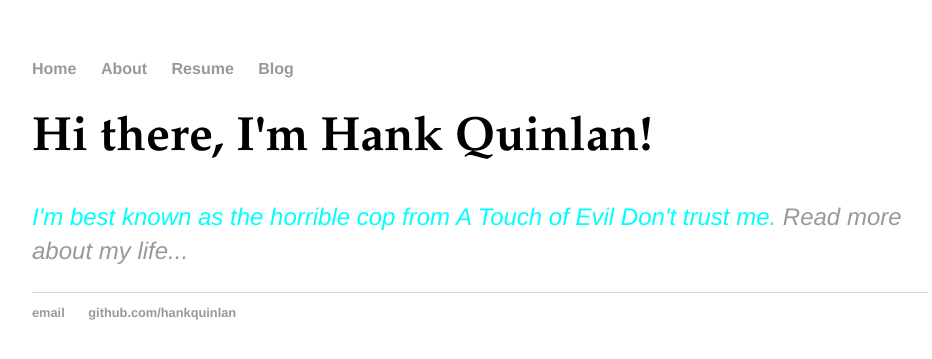
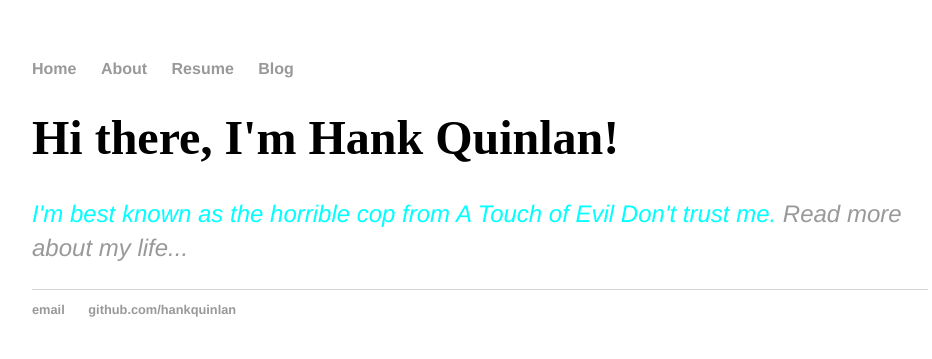
Before and after one commit to Calculasians/calculasians.github.io, a Jekyll site: the page built from index.html, in a window 1280 px wide. Shown: the top 359 px of the page, without its empty margins (160-1092 px from the left). Built offline with Jekyll 4.4.1, drawn with Linux system fonts in a browser that asks for light colours.

Commit message:
Update main.css

```diff
--- a/css/main.css
+++ b/css/main.css
@@ -22,7 +22,7 @@ a:hover {
 
 h1 {
     font-size: 3em;
-    font-family:'Palatino', 'Arial', serif;
+    font-family: "Times New Roman", Times, serif;
 }
 
 .sub-header {
```
